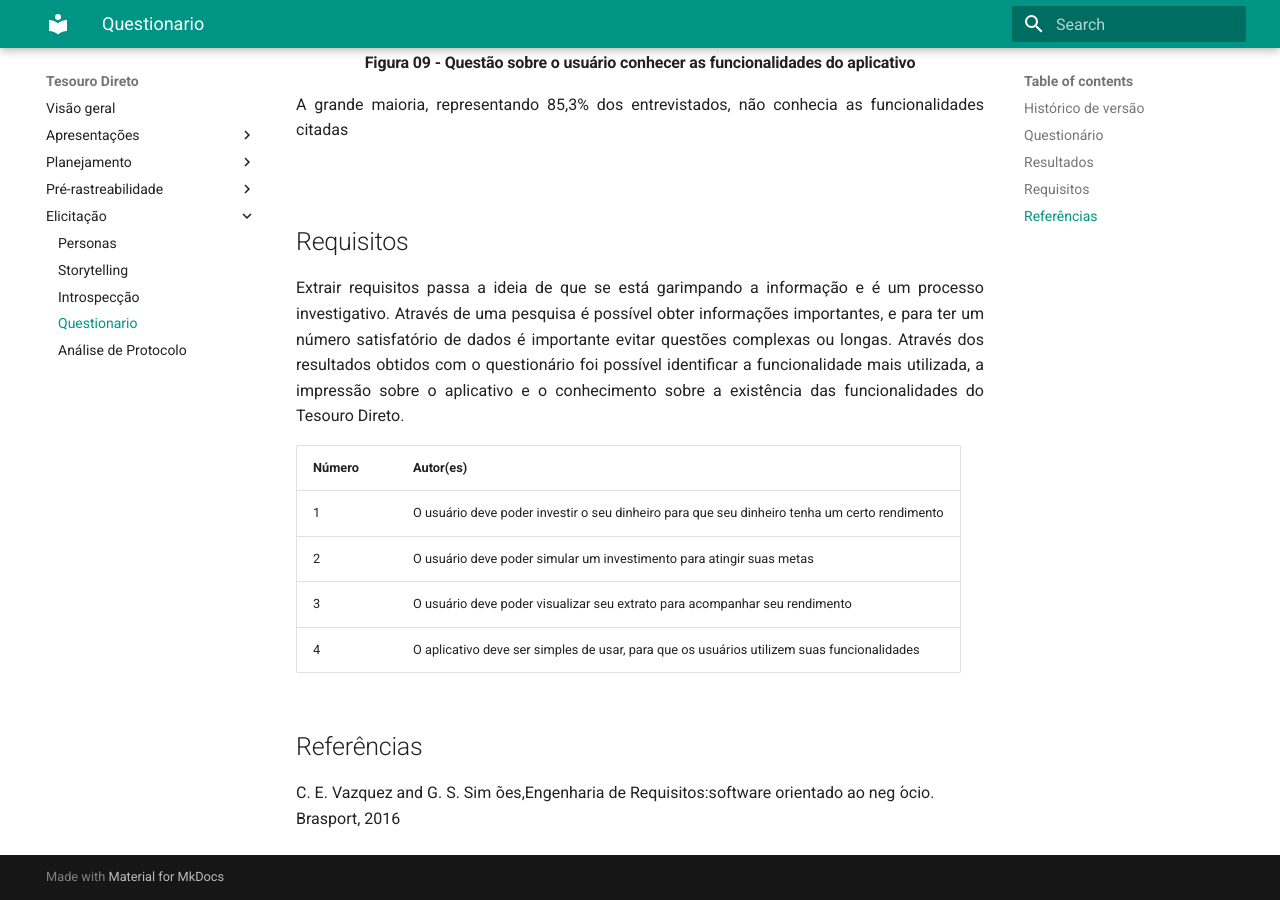
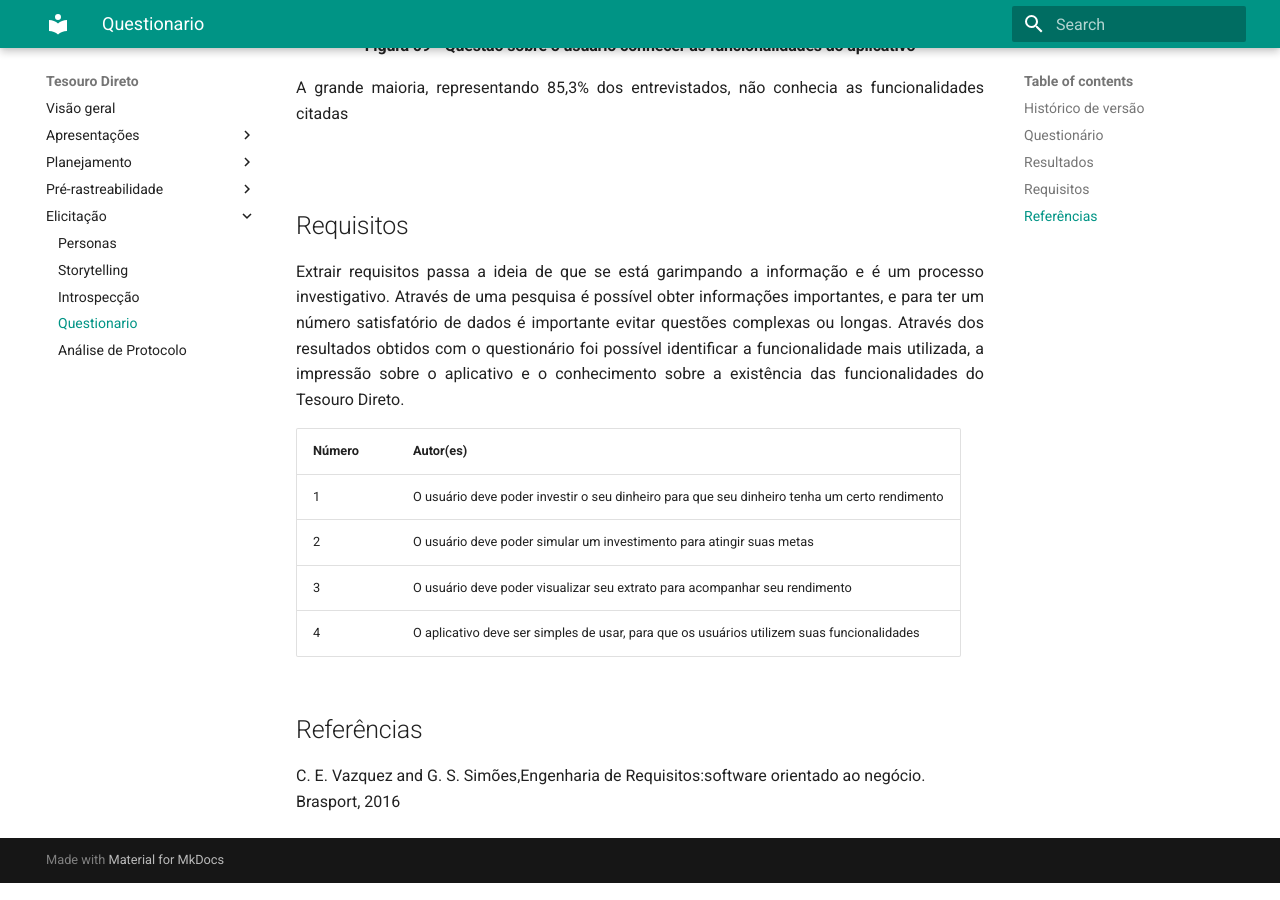
Before and after one commit to mibasFerraz/2021.1-TesouroDireto, an MkDocs documentation site: the page built from docs/elicitacao/tecnicas/questionario.md, in a window 1280 px wide and 900 px high, scrolled down 5364 px. Built offline with MkDocs 1.6.1 and Material for MkDocs 9.7.7, drawn with Linux system fonts in a browser that asks for light colours; some of the changed text lies outside the part shown.

Commit message:
Correção da referência do questionario e revisãod o documento.
Signed-off-by: JPedroCh <jpaschaves@gmail.com>

```diff
--- a/docs/elicitacao/tecnicas/questionario.md
+++ b/docs/elicitacao/tecnicas/questionario.md
@@ -15,9 +16,8 @@
 <div align="justify">
     Pela facilidade de se obter dados optamos por fazer uma pesquisa através de um questionário, pois é uma técnica de elicitação de requisitoA gras simples e que possibilita a participação do público.
     Fizemos um questionário que não era muito longo, porém fazia perguntas primordias para coletar dados importantes. A pesquisa obteve 102 respostas e nos ajudou a saber de que forma o aplicativo é utilizado, e um possível público que utiliza.
-<br><br>
 
-</div><br>
+</div>
 
 
 ## Resultados
@@ -112,4 +112,4 @@ Extrair requisitos passa a ideia de que se está garimpando a informação e é
 
 ## Referências
 
-C. E. Vazquez and G. S. Sim ̃oes,Engenharia de Requisitos:software orientado ao neg ́ocio.    Brasport, 2016
+C. E. Vazquez and G. S. Simões,Engenharia de Requisitos:software orientado ao negócio.    Brasport, 2016
```
Also changed, not shown: other parts of docs/elicitacao/tecnicas/questionario.md (+4 -3 lines).
